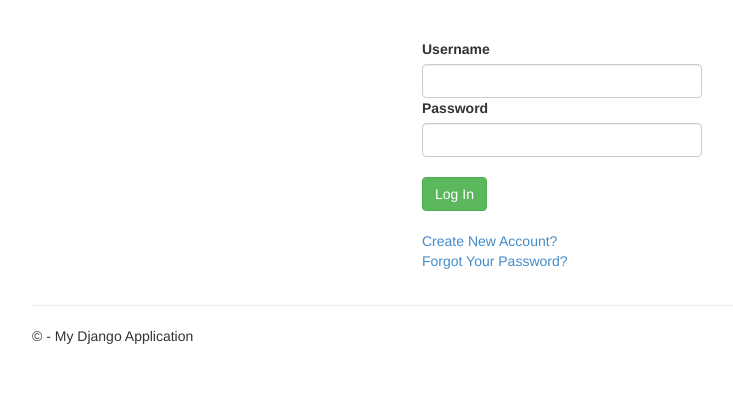
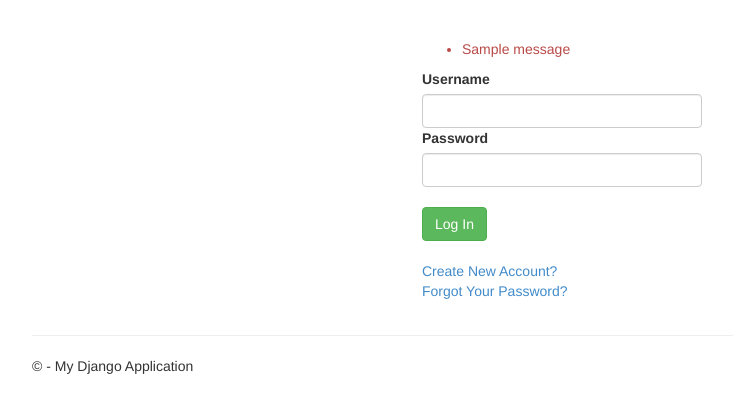
Before and after one commit to kennyli92/NthData, a Django app: a page that uses BigDataFrontEnd/BigDataFrontEnd/signup/templates/login/login.html in a window 1280 px wide. Shown: the part 51-464 px from the top of the page, without its empty margins (38-771 px from the left). Run offline with Django 3.2, Linux system fonts and the light colour scheme; tables that the repository leaves empty hold one stand-in row (values such as "Sample post"); one stand-in notice (Sample message) is shown; some libraries are stand-ins or nearby versions.

Commit message:
Added on page error message to login.html when username or password is incorrect.

```diff
--- a/BigDataFrontEnd/BigDataFrontEnd/signup/templates/login/login.html
+++ b/BigDataFrontEnd/BigDataFrontEnd/signup/templates/login/login.html
@@ -7,6 +7,15 @@
     <div class="col-xs-3 col-md-4">
         <form action="" method="post">
             <br />
+            {% if messages %}
+                <ul style="color:#b94a48" class="messages">
+                    {% for message in messages %}
+                    <li {% if message.tags %} class="{{ message.tags }}"{% endif %}>
+                        {{ message }}
+                    </li>
+                    {% endfor %}
+                </ul>
+            {% endif %}
             {% if form.non_field_errors %}
             <div style="color:#b94a48">
                 {{ form.non_field_errors.as_text }}
--- a/BigDataFrontEnd/BigDataFrontEnd/signup/views.py
+++ b/BigDataFrontEnd/BigDataFrontEnd/signup/views.py
@@ -9,6 +9,7 @@ from django.contrib.auth.forms import PasswordResetForm
 from django.contrib.auth import authenticate, login, logout
 from django.contrib.auth.views import password_reset, password_reset_confirm
 from django.core.urlresolvers import reverse
+from django.contrib import messages
 
 
 #def register(request):
@@ -55,6 +56,7 @@ def login(request):
             password = form.cleaned_data['password']
 
             #authenticate user
+            userExists = User.objects.get(username=username)
             user = authenticate(username=username, password=password)
 
             if user is not None:
@@ -62,7 +64,9 @@ def login(request):
                 request.session['member_id'] = loginUser.id
                 return HttpResponseRedirect('signup/success')
             else:
-                return HttpResponse("No user of this username is found.")
+                #return HttpResponse("The user name or password is incorrect.")
+                messages.error(request, 'The user name or password is incorrect.')
+
     elif(request.method == 'POST') and ('signuppage' in request.POST):
         return HttpResponseRedirect('signup')
 
@@ -72,6 +76,8 @@ def login(request):
 
     return render(request, 'login/login.html', {'form': form})
 
+def logout(request):
+    logout(request)
 
 def register_success(request):
     return render_to_response(
```
